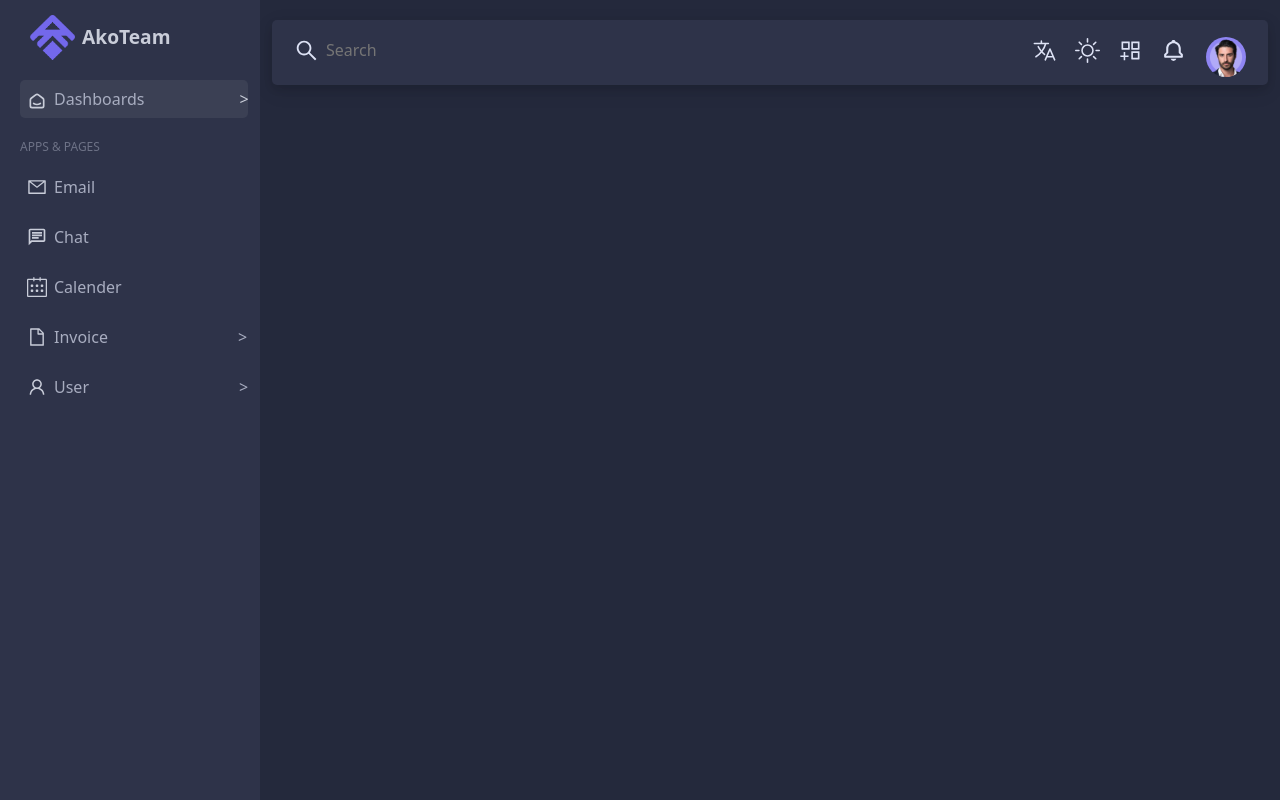
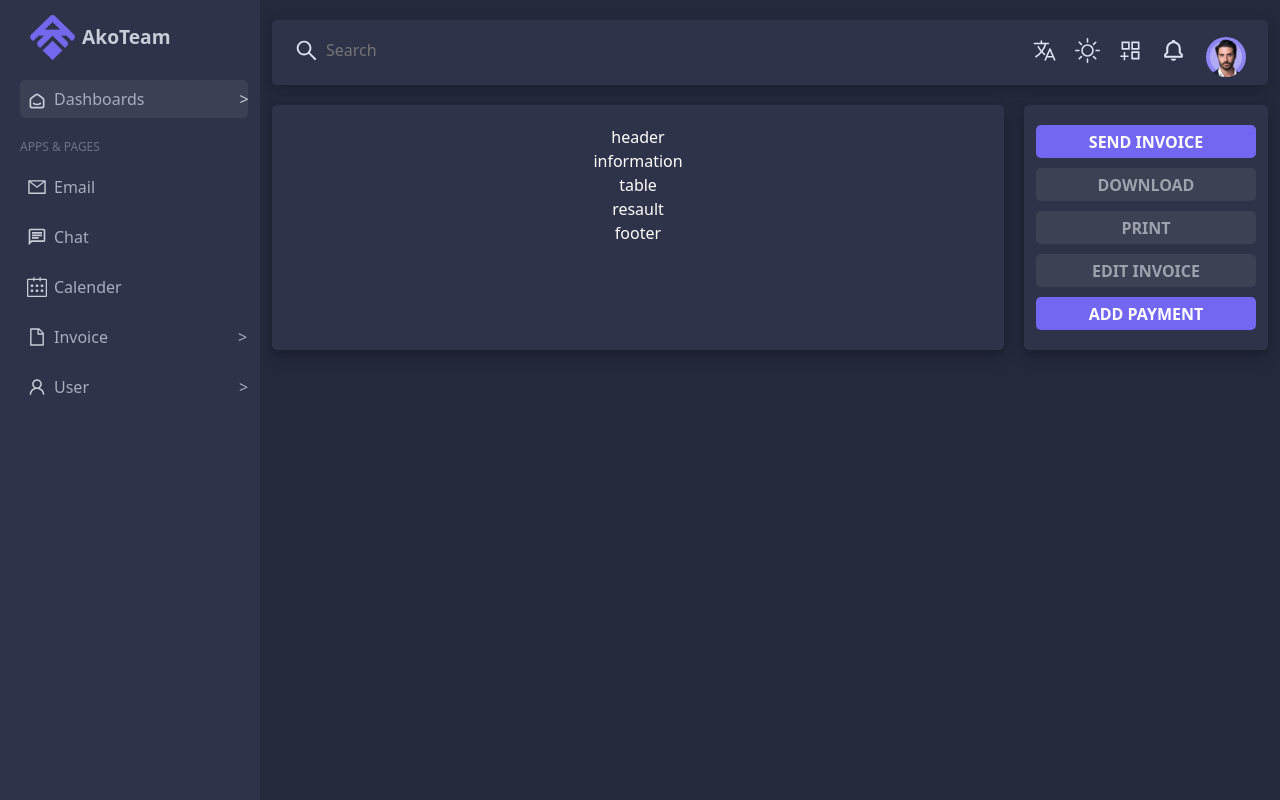
Before and after one commit to ErfanERATO/AdminPanel, a React (Create React App) app: page /invoicePreview in a window 1280 px wide. Built offline with nearby package versions, Linux system fonts and the light colour scheme.

Commit message:
create invoice preview

```diff
--- a/src/components/InvoiceList.jsx
+++ b/src/components/InvoiceList.jsx
@@ -73,8 +73,8 @@ const InoviceList = () => {
             <div className="invoice-user">
               <div className="invoice-user-avatar">
                 <div className="content-avatar">
-                  <div class="avatar-image ">
-                    <img src={profile2} class="avatar" />
+                  <div class="avatar-image">
+                    <img src={profile2} class="avatar"/>
                   </div>
                 </div>
               </div>
--- /dev/null
+++ b/src/components/InvoicePreview.jsx
@@ -0,0 +1,26 @@
+import React from "react";
+import { FiSend } from "react-icons/fi";
+import "../style/invoice-preview-style.scss";
+
+const InvoicePreview = () => {
+  return (
+    <div className="invoice-preview">
+      <div className="invoice-form container">
+        <div className="invoice-form-header">header</div>
+        <div className="invoice-form-information">information</div>
+        <div className="">table</div>
+        <div className="invoice-form-resault">resault</div>
+        <div className="invoice-form-footer">footer</div>
+      </div>
+      <div className="invoice-operation container">
+        <button className="send">SEND INVOICE</button>
+        <button className="download">DOWNLOAD</button>
+        <button className="print">PRINT</button>
+        <button className="edit">EDIT INVOICE</button>
+        <button className="add">ADD PAYMENT</button>
+      </div>
+    </div>
+  );
+};
+
+export default InvoicePreview;
--- a/src/layouts/PanelLayout.jsx
+++ b/src/layouts/PanelLayout.jsx
@@ -6,6 +6,7 @@ import SideBar from "../components/SideBar";
 import EmailPage from "../router/EmailPage";
 import ChatPage from "../router/ChatPage";
 import InvoiceListPage from "../router/InvoiceListPage";
+import InvoicePreviewPage from "../router/InvoicePreviewPage";
 import "../style/responsive/responsive.scss"
 // import Items from "../pages/Items";
 
@@ -21,6 +22,7 @@ const PanelLayout = () => {
             <Route path="/email" element={<EmailPage />} />
             <Route path="/chat" element={<ChatPage />} />
             <Route path="/invoiceList" element={<InvoiceListPage />} />
+            <Route path="/invoicePreview" element={<InvoicePreviewPage />}/>
             {/* <Route path="/items" element={<Items />} /> */}
           </Routes>
         </div>
--- /dev/null
+++ b/src/router/InvoicePreviewPage.js
@@ -0,0 +1,7 @@
+import React from "react";
+import InvoicePreview from "../components/InvoicePreview";
+const InvoicePreviewPage = () => {
+  return (<InvoicePreview />);
+};
+
+export default InvoicePreviewPage;
--- a/src/style/invoice-list.scss
+++ b/src/style/invoice-list.scss
@@ -101,7 +101,7 @@
         }
 
         .invoice-id::before {
-          --translate_y: calc(-100% - 40px);
+          --translate_y: calc(-100% - 5px);
           position: absolute;
           content: attr(tooltip);
           width: max-content;
@@ -109,9 +109,11 @@
           transform-origin: bottom center;
           color: white;
           border-radius: 5px;
+          display: flex;
+          padding-left: 5px;
           width: max-content;
           height: max-content;
-          font-size: 15px;
+          font-size: 12px;
         }
 
         .invoice-id::before,
--- /dev/null
+++ b/src/style/invoice-preview-style.scss
@@ -0,0 +1,57 @@
+.invoice-preview {
+  //   background-color: #2e3349;
+  background-color: transparent;
+  white-space: nowrap;
+  display: flex;
+  flex-direction: row;
+  gap: 20px;
+  justify-content: space-between;
+  .invoice-form,
+  .invoice-operation {
+    padding-top: 20px;
+    background-color: #2e3349;
+    border-radius: 5px;
+    margin-top: 20px;
+    box-shadow: 0 4px 8px 0 rgba(0, 0, 0, 0.2), 0 6px 20px 0 rgba(0, 0, 0, 0.1);
+    white-space: nowrap;
+    padding-bottom: 20px;
+  }
+
+  .invoice-form {
+    width: 1000px;
+    display: flex;
+    flex-direction: column;
+    padding-top: 20px;
+  }
+  .invoice-operation {
+    width: 270px;
+    display: flex;
+    flex-direction: column;
+  }
+
+  .invoice-operation {
+    align-items: center;
+    .send,.add {
+      background-color: #7367f1;
+      border: none;
+      border-radius: 5px;
+      width: 220px;
+      height: 33px;
+      color: white;
+      font-weight: 600;
+    }
+    .download,.print,.edit {
+      background-color: #3c4154;
+      border: none;
+      border-radius: 5px;
+      width: 220px;
+      height: 33px;
+      color: #9ea2ae;
+      font-weight: 600;
+      margin-top: 10px;
+    }
+    .add {
+      margin-top: 10px;
+    }
+  }
+}
```
